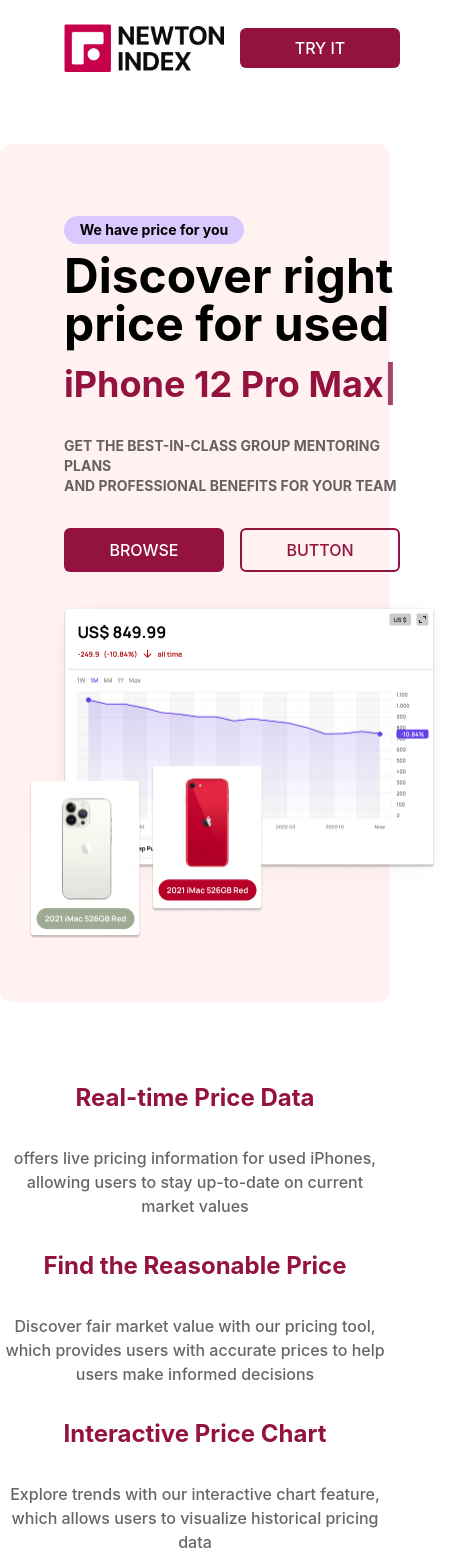
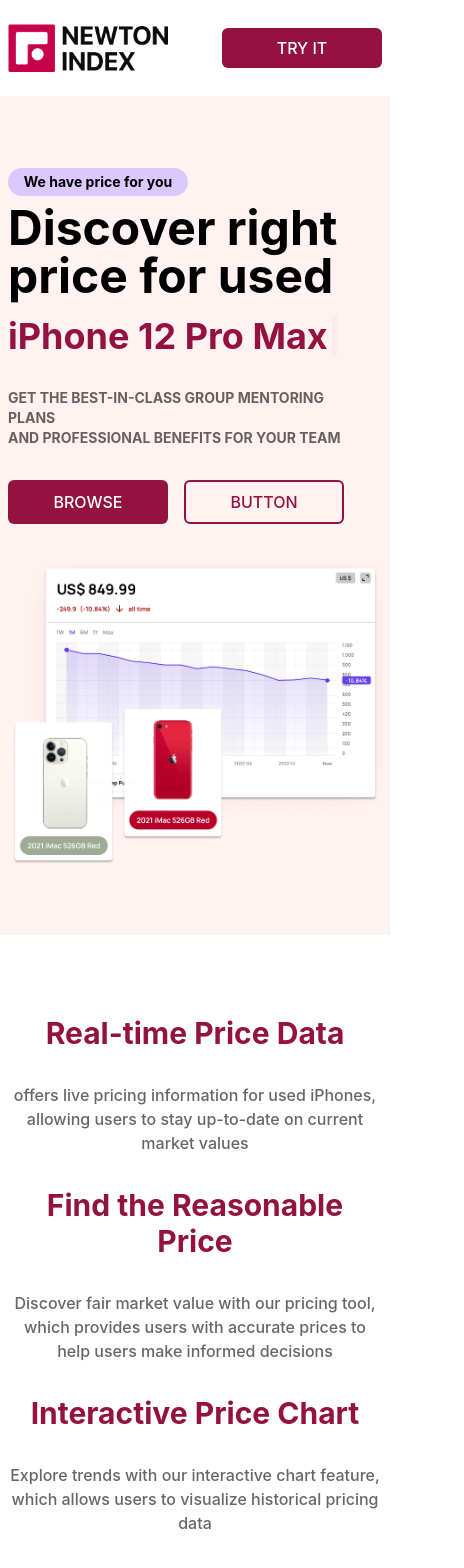
Before and after one commit to permonth-project/newton, a React (Create React App) app in the folder frontend/: page / in a window 390 px wide. Shown: the top 1568 px of the page, 464 px wide, since content can reach past the window. Built offline with nearby package versions, Linux system fonts and the light colour scheme.

Commit message:
Mobile responsive update

```diff
--- a/frontend/src/components/CTA.jsx
+++ b/frontend/src/components/CTA.jsx
@@ -5,11 +5,11 @@
 const CTA = () => {
   return (
     <div className='w-full text-black'>
-    <div className='max-w-[1240px] mx-auto  p-16 my-8 rounded-xl bg-red-50'>
+    <div className='max-w-[1240px] mx-auto  px-2 sm:px-16 py-8 sm:py-16 sm:my-8 sm:rounded-xl bg-red-50 '>
       <div className='grid md:grid-cols-4 gap-8'>
         <div className='col-span-2'>
-            <h1 className='md:text-6xl sm:text-4xl text-4xl font-bold py-2 text-[#93123f]'>Future Roadmap</h1>
-            <h1 className='md:text-4xl sm:text-4xl text-3xl font-bold py-8'>We have tones of <span className="bg-[#93123f] text-white px-2 italic">features</span> to be updated in the future</h1>
+            <h1 className='sm:text-4xl text-5xl font-bold py-2 text-[#93123f]'>Future Roadmap</h1>
+            <h1 className='sm:text-4xl text-3xl font-bold py-8'>We have tones of <span className="bg-[#93123f] text-white px-2 italic">features</span> to be updated in the future</h1>
         </div>
 
 
--- a/frontend/src/components/Cards2.jsx
+++ b/frontend/src/components/Cards2.jsx
@@ -6,24 +6,24 @@
 
 const Cards = () => {
   return (
-    <div className='max-w-[1240px] group mx-auto  px-0 bg-black/0   mt-4 py-8 rounded-xl'>
+    <div className='max-w-[1240px] group mx-auto  px-2 sm:px-0 bg-black/0   mt-4 sm:py-4 py-8 rounded-xl' id='feature'>
 
         <div className=' mx-auto md:grid grid-cols-3 gap-8 my-4 group-hover text-center'>
             <div className='my-8'>
-            <h1 className='text-2xl text-[#93123f] font-bold'>Real-time Price Data</h1>
+            <h1 className='text-3xl sm:text-2xl text-[#93123f] font-bold'>Real-time Price Data</h1>
             <p className="md:text-lg font-medium text-black/60 mt-8">
             offers live pricing information for used iPhones, allowing users to stay up-to-date on current market values
           </p>
             </div>
 
             <div className='my-8'>
-            <h1 className='text-2xl text-[#93123f] font-bold'>Find the Reasonable Price</h1>
+            <h1 className='text-3xl sm:text-2xl text-[#93123f] font-bold'>Find the Reasonable Price</h1>
             <p className="md:text-lg font-medium text-black/60 mt-8">
             Discover fair market value with our pricing tool, which provides users with accurate prices to help users make informed decisions
           </p>
             </div>
             <div className='my-8'>
-            <h1 className='text-2xl text-[#93123f] font-bold '>Interactive Price Chart</h1>
+            <h1 className='text-3xl sm:text-2xl text-[#93123f] font-bold '>Interactive Price Chart</h1>
             <p className="md:text-lg font-medium text-black/60 mt-8">
             Explore trends with our interactive chart feature, which allows users to visualize historical pricing data
           </p>
--- a/frontend/src/components/Cards3.jsx
+++ b/frontend/src/components/Cards3.jsx
@@ -2,19 +2,19 @@
 
 const Cards3 = () => {
   return (
-    <div className='max-w-[1240px] group mx-auto  px-16 bg-[#93123f] text-white mt-16 py-32 sm:rounded-xl'>
-        <div className='flex grid md:grid-cols-3 gap-16'>
-            <div className=' col-span-1'>
+    <div className='max-w-[1240px] group mx-auto  px-2 sm:px-16 bg-[#93123f] text-white mt-16 py-8 sm:py-32 sm:rounded-xl'>
+        <div className='sm:grid md:grid-cols-3 gap-16'>
+            <div className='text-center sm:text-left sm:col-span-1'>
             <h1 className='text-4xl mb-8 font-bold uppercase'>Not sure what good price is?</h1>
             <p>
             If you're unsure of what a fair price is for a used iPhone, Newton Index can help guide you with our pricing tool. When you're looking to purchase a used iPhone or sell your own, our pricing tool can help you navigate the market and find the best deal.
             </p>
-            <button className="bg-white text-Black flex w-[160px] items-center py-2 my-8 rounded-md">
+            <button className="bg-white text-Black flex w-[160px] items-center py-2 my-8 rounded-md mx-auto sm:mx-none">
               <span className="mx-auto font-medium text-black text-center">
                 PROCESS BOOK
               </span>
             </button>
-            <p className='text-xs text-white/50'>Read how we come up with the idea and solution.</p>
+            <p className='text-xs text-white/50 pb-8 sm:pb-0'>Read how we come up with the idea and solution.</p>
             </div>
             <div className=' col-span-2'>
             <img className='w-fill rounded-xl'src='https://images.unsplash.com/photo-1605171399454-f2a0e51b811b?ixlib=rb-4.0.3&ixid=MnwxMjA3fDB8MHxwaG90by1wYWdlfHx8fGVufDB8fHx8&auto=format&fit=crop&w=1631&q=80' alt='/'/>
--- a/frontend/src/components/Footer.jsx
+++ b/frontend/src/components/Footer.jsx
@@ -2,20 +2,21 @@
 
 
 const Footer = () => (
-    <div className='max-w-[1240px] sm:mb-8 mx-auto py-16 px-16 grid md:grid-cols-3 gap-8  bg-[#fff2f1] sm:rounded-3xl'>
+    <div className='max-w-[1240px] sm:mb-8 mx-auto sm:py-16 sm:px-16 py-4 px-2 grid md:grid-cols-3 gap-8  bg-[#fff2f1] sm:rounded-3xl'>
         <div>
             <h1 className='w-full text-3xl font-bold text-[#93123f]'>
                 NEWTON INDEX
             </h1>
             <p className='py-4'>Newton Index is a platform that provides real-time and historical pricing data for used iPhones.</p>
-            <div className='flex flex-col sm:flex-row items-center justify-between w-full'>
+
+            <div className='flex flex-col sm:flex-row sm:items-center justify-between w-full'>
             <input className='p-2 flex w-full rounded-md text-black font-medium bg-white' type='email' placeholder='Newsletter'/>
-            <button className='bg-[#93123f] text-white rounded-md font-medium w-[200px] ml-4 my-6 px-6 py-2'>Subscribe</button>
+            <button className='bg-[#93123f] text-white rounded-md font-medium w-[200px] sm:ml-4 my-6 px-6 py-2'>Subscribe</button>
 
             </div>
         </div>
 
-        <div className='md:col-span-2 flex justify-between mt-6 ml-12 px-16'>
+        <div className='md:col-span-2 flex justify-between  mt-6 sm:ml-12 sm:px-16 px-4 '>
             <div>
                 <h5 className='font-medium text-gray-400 mb-4'>뭐시꺵이</h5>
                 <ul>
--- a/frontend/src/components/Hero.jsx
+++ b/frontend/src/components/Hero.jsx
@@ -4,10 +4,10 @@
 
 const Hero = () => {
   return (
-    <div className="max-w-[1240px] py-16 mt-12 md:mx-auto grid lg:grid-cols-5 bg-[#fff2f1] rounded-xl">
+    <div className="max-w-[1240px] py-16 sm:mt-12 md:mx-auto grid lg:grid-cols-5 bg-[#fff2f1] sm:rounded-xl">
       {/* TEXT*/}
       <div className="mb-8 col-span-2   w-full  text-black max-h-[600px] flex flex-cols-2 justify-center">
-        <div className="max-w-[1240px] px-16 w-full mx-auto flex flex-col justify-center">
+        <div className="max-w-[1240px] px-2 sm:px-16 w-full mx-auto flex flex-col justify-center">
           <p className="my-2 text-black font-bold text-center text-sm px-2 py-1 rounded-full w-[180px]  bg-[#d9c9ff]">
             We have price for you
           </p>
@@ -45,7 +45,7 @@
 
       <div className=" col-span-3 flex flex-col justify-center  items-center">
 
-          <img className="w-[90%] p-0 mx-auto" src={Heroimage} alt="/" />
+          <img className="w-fill lg:w-[90%] p-2 sm:p-0 mx-auto" src={Heroimage} alt="/" />
 
       </div>
     </div>
--- a/frontend/src/components/Iphone.jsx
+++ b/frontend/src/components/Iphone.jsx
@@ -2,8 +2,8 @@
 
 const Iphone = () => {
   return (
-    <div className='w-full mb-8 px-4'>
-        <div className='max-w-[1240px] flex flex-col mx-auto bg-black/0 px-16 py-16 border-none rounded-xl '>
+    <div className='w-full mb-8 sm:px-4 px-2 sm:py-0 py-8'>
+        <div className='max-w-[1240px] flex flex-col mx-auto bg-black/0 sm:px-16 sm:py-16 border-none rounded-xl '>
         <p className="my-2 text-white font-bold text-sm px-4 py-2 rounded-full w-[240px] text-center bg-[#93123f]/80">
             Do you have any questions?
           </p>
--- a/frontend/src/components/Navbar.jsx
+++ b/frontend/src/components/Navbar.jsx
@@ -5,7 +5,7 @@
 const Navbar = () => {
 
   return (
-    <div className='flex px-16 lg:px-0 justify-between items-center h-24 max-w-[1240px] mx-auto text-black'>
+    <div className='flex px-2 lg:px-0 justify-between items-center h-24 max-w-[1240px] mx-auto text-black'>
         <img className='w-40' src={logo} alt="/"/>
         <div className='flex items-center'>
         <ul className='hidden lg:flex font-medium'>
```
